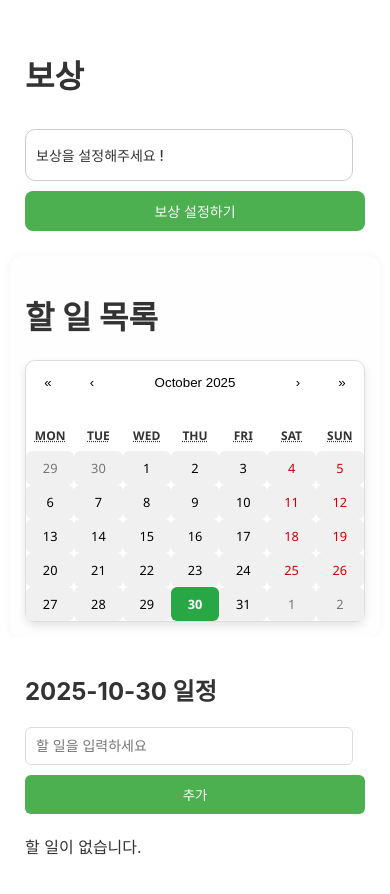
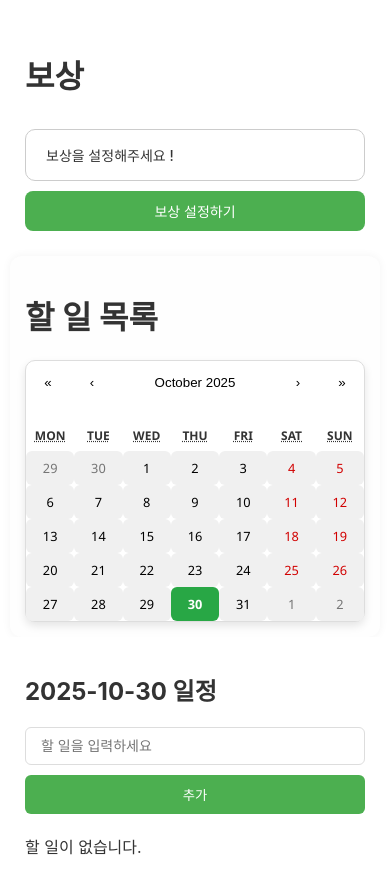
Before and after one commit to jimin-25/2025-starlist, a React (Create React App) app: page / in a window 390 px wide. Both pictures are taken after a click on the button "시작하기". Shown: the top 894 px of the page. Built offline with nearby package versions, Linux system fonts and the light colour scheme.

Commit message:
Fix : 반응형 웹페이지 480px 수정3

```diff
--- a/src/Main.css
+++ b/src/Main.css
@@ -204,8 +204,9 @@
 
   .goal-display {
     font-size: 14px;
-    padding: 10px;
-    width: 90%;
+    padding: 12p 15px;
+    width: 100%;
+    box-sizing: border-box;
   }
 
   .goal-section {
@@ -221,8 +222,10 @@
   }
 
   .todo-input input {
-    width: 90%;
+    width: 100%;
     font-size: 14px;
+    box-sizing: border-box;
+    padding: 10px 15px;
   }
 
   .todo-item span {
```
Also changed, not shown: src/Home.js (line endings or trailing spaces).
